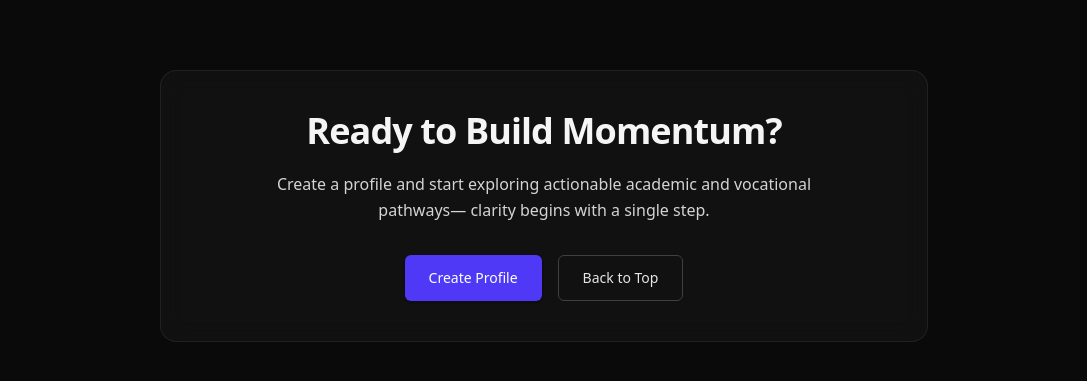
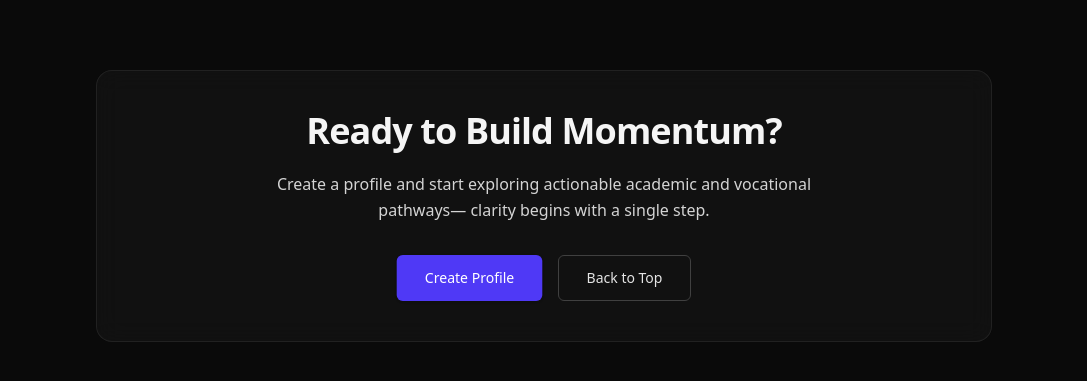
Before and after one commit to khushveer007/SIH-2.0, a React (Vite) app in the folder frontend/: page / in a window 1280 px wide. Shown: the part 2371-2752 px from the top of the page, without its empty margins (96-1183 px from the left). Built offline with nearby package versions, Linux system fonts and the light colour scheme.

Commit message:
feat: update metadata timestamp; refactor imports in AnimatedList and FinalCta components; add Footer component; enhance animation variants with blurReveal effect

```diff
--- a/frontend/src/components/animated-list-demo.tsx
+++ b/frontend/src/components/animated-list-demo.tsx
@@ -1,7 +1,7 @@
 "use client";
 
-import { cn } from "@/lib/utils";
-import { AnimatedList } from "@/components/animated-list";
+import { cn } from "../lib/utils"; // adjusted from alias
+import { AnimatedList } from "./magicui/animated-list";
 
 interface Item {
   name: string;
--- a/frontend/src/components/landing/FinalCta.tsx
+++ b/frontend/src/components/landing/FinalCta.tsx
@@ -1,12 +1,30 @@
 import { motion, useReducedMotion } from 'framer-motion';
-import { scaleIn, fadeInUp } from './variants';
+import { scaleIn, fadeInUp, blurReveal } from './variants';
 
 export const FinalCta: React.FC = () => {
   const reduce = useReducedMotion();
   return (
     <section id="get-started" className="py-24 md:py-32 relative">
-      <div aria-hidden className="absolute inset-0 -z-10 bg-[radial-gradient(circle_at_center,rgba(99,102,241,0.18),transparent_70%)]" />
-      <div className="container max-w-3xl mx-auto text-center">
+      {/* Ripple / gradient background */}
+      <div
+        aria-hidden
+        className="absolute inset-0 -z-10 overflow-hidden flex items-center justify-center"
+      >
+        {/* Static fallback when reduced motion */}
+        {reduce ? (
+          <div className="absolute inset-0 bg-[radial-gradient(circle_at_center,rgba(99,102,241,0.18),transparent_70%)]" />
+        ) : (
+          <div className="relative w-[110vmin] h-[110vmin]">
+            <div className="absolute inset-0 rounded-full bg-indigo-500/10 blur-3xl animate-[ripple_5s_linear_infinite]" />
+            <div className="absolute inset-0 rounded-full bg-indigo-400/5 blur-2xl animate-[ripple_7s_linear_infinite_reverse]" />
+          </div>
+        )}
+      </div>
+      <style>{`
+        @keyframes ripple { to { transform: rotate(360deg); } }
+        @keyframes cta-pulse { 0%,100% { transform: scale(1); } 50% { transform: scale(1.05); } }
+      `}</style>
+      <div className="container max-w-[56rem] mx-auto text-center">
         <motion.div
           initial={reduce ? undefined : 'hidden'}
           whileInView={reduce ? undefined : 'show'}
@@ -15,23 +33,23 @@ export const FinalCta: React.FC = () => {
           className="relative rounded-2xl border border-neutral-800/80 bg-neutral-900/60 backdrop-blur-md p-10 overflow-hidden"
         >
           <div aria-hidden className="pointer-events-none absolute -inset-px rounded-2xl ring-1 ring-indigo-500/20" />
-          <motion.h2 variants={fadeInUp} className="text-3xl md:text-4xl font-bold tracking-tight">
+          <motion.h2 variants={reduce ? undefined : blurReveal} className="text-3xl md:text-4xl font-bold tracking-tight">
             Ready to Build Momentum?
           </motion.h2>
-          <motion.p variants={fadeInUp} className="mt-5 text-neutral-300 leading-relaxed max-w-xl mx-auto">
+          <motion.p variants={reduce ? undefined : blurReveal} className="mt-5 text-neutral-300 leading-relaxed max-w-xl mx-auto">
             Create a profile and start exploring actionable academic and vocational pathways—
             clarity begins with a single step.
           </motion.p>
           <motion.div variants={fadeInUp} className="mt-8 flex flex-col sm:flex-row gap-4 justify-center">
             <a
               href="#register"
-              className="inline-flex items-center justify-center rounded-md bg-indigo-600 px-6 py-3 text-sm font-medium text-white shadow hover:bg-indigo-500 focus-visible:outline-none focus-visible:ring-2 focus-visible:ring-indigo-400 transition-colors"
+              className={`inline-flex items-center justify-center rounded-md bg-indigo-600 px-7 py-3 text-sm font-medium text-white shadow hover:bg-indigo-500 focus-visible:outline-none focus-visible:ring-2 focus-visible:ring-indigo-400 transition-colors ${reduce ? '' : 'animate-[cta-pulse_2s_ease-in-out_infinite]'}`}
             >
               Create Profile
             </a>
             <a
               href="#hero"
-              className="inline-flex items-center justify-center rounded-md border border-neutral-700 px-6 py-3 text-sm font-medium text-neutral-200 hover:bg-neutral-800 focus-visible:outline-none focus-visible:ring-2 focus-visible:ring-indigo-400 transition-colors"
+              className="inline-flex items-center justify-center rounded-md border border-neutral-700 px-7 py-3 text-sm font-medium text-neutral-200 hover:bg-neutral-800 focus-visible:outline-none focus-visible:ring-2 focus-visible:ring-indigo-400 transition-colors"
             >
               Back to Top
             </a>
--- /dev/null
+++ b/frontend/src/components/landing/Footer.tsx
@@ -0,0 +1,34 @@
+import React from 'react';
+
+export const Footer: React.FC = () => {
+  return (
+    <footer className="mt-24 border-t border-neutral-800/70 py-16 text-sm" aria-labelledby="footer-heading">
+      <div className="container">
+        <h2 id="footer-heading" className="sr-only">Site Footer</h2>
+        <div className="grid gap-12 sm:gap-8 sm:grid-cols-2 lg:grid-cols-3">
+          <div>
+            <h3 className="font-semibold text-neutral-200 mb-3">About</h3>
+            <p className="text-neutral-400 leading-relaxed max-w-xs">A guidance platform helping students map academic choices to meaningful career trajectories.</p>
+          </div>
+          <nav aria-label="Contact" className="space-y-3">
+            <h3 className="font-semibold text-neutral-200 mb-1">Contact</h3>
+            <ul className="space-y-2">
+              <li><a href="#support" className="text-neutral-400 hover:text-neutral-200 focus-visible:outline-none focus-visible:ring-2 focus-visible:ring-indigo-400 rounded px-1">Support</a></li>
+              <li><a href="mailto:info@example.com" className="text-neutral-400 hover:text-neutral-200 focus-visible:outline-none focus-visible:ring-2 focus-visible:ring-indigo-400 rounded px-1">Email</a></li>
+              <li><a href="#community" className="text-neutral-400 hover:text-neutral-200 focus-visible:outline-none focus-visible:ring-2 focus-visible:ring-indigo-400 rounded px-1">Community</a></li>
+            </ul>
+          </nav>
+          <nav aria-label="Social" className="space-y-3">
+            <h3 className="font-semibold text-neutral-200 mb-1">Social</h3>
+            <ul className="space-y-2">
+              <li><a href="https://twitter.com" className="text-neutral-400 hover:text-neutral-200 focus-visible:outline-none focus-visible:ring-2 focus-visible:ring-indigo-400 rounded px-1">Twitter</a></li>
+              <li><a href="https://github.com" className="text-neutral-400 hover:text-neutral-200 focus-visible:outline-none focus-visible:ring-2 focus-visible:ring-indigo-400 rounded px-1">GitHub</a></li>
+              <li><a href="https://linkedin.com" className="text-neutral-400 hover:text-neutral-200 focus-visible:outline-none focus-visible:ring-2 focus-visible:ring-indigo-400 rounded px-1">LinkedIn</a></li>
+            </ul>
+          </nav>
+        </div>
+        <div className="mt-12 text-neutral-600 text-xs">© {new Date().getFullYear()} Future Pathways. All rights reserved.</div>
+      </div>
+    </footer>
+  );
+};
--- a/frontend/src/components/landing/LandingPage.tsx
+++ b/frontend/src/components/landing/LandingPage.tsx
@@ -3,6 +3,7 @@ import { Hero } from './Hero';
 import { HowItWorks } from './HowItWorks';
 import { Features } from './Features';
 import { FinalCta } from './FinalCta';
+import { Footer } from './Footer';
 
 export const LandingPage: React.FC = () => {
   return (
@@ -11,6 +12,7 @@ export const LandingPage: React.FC = () => {
       <HowItWorks />
       <Features />
       <FinalCta />
+      <Footer />
     </div>
   );
 };
--- a/frontend/src/components/landing/variants.ts
+++ b/frontend/src/components/landing/variants.ts
@@ -31,3 +31,14 @@ export const marqueeContainer: Variants = {
   hidden: { opacity: 0 },
   show: { opacity: 1, transition: { duration: 0.6 } }
 };
+
+// New blur + reveal effect (brief blur that resolves quickly)
+export const blurReveal: Variants = {
+  hidden: { opacity: 0, filter: 'blur(8px)' },
+  show: { opacity: 1, filter: 'blur(0px)', transition: { duration: 0.6, ease: 'easeOut' } }
+};
+
+/*
+Pulse animation is implemented via Tailwind arbitrary keyframes in component:
+@keyframes cta-pulse { 0%,100% { transform: scale(1); } 50% { transform: scale(1.05); } }
+*/
--- a/frontend/src/components/magicui/animated-list.tsx
+++ b/frontend/src/components/magicui/animated-list.tsx
@@ -1,24 +1,24 @@
 "use client";
 
 import { cn } from "@/lib/utils";
-import { AnimatePresence, motion } from "motion/react";
+import { AnimatePresence, motion } from "framer-motion";
 import React, {
-  ComponentPropsWithoutRef,
+  type ComponentPropsWithoutRef,
   useEffect,
   useMemo,
   useState,
 } from "react";
 
 export function AnimatedListItem({ children }: { children: React.ReactNode }) {
-  const animations = {
-    initial: { scale: 0, opacity: 0 },
-    animate: { scale: 1, opacity: 1, originY: 0 },
-    exit: { scale: 0, opacity: 0 },
-    transition: { type: "spring", stiffness: 350, damping: 40 },
-  };
-
   return (
-    <motion.div {...animations} layout className="mx-auto w-full">
+    <motion.div
+      layout
+      initial={{ scale: 0, opacity: 0 }}
+      animate={{ scale: 1, opacity: 1, originY: 0 }}
+      exit={{ scale: 0, opacity: 0 }}
+      transition={{ type: "spring", stiffness: 350, damping: 40 }}
+      className="mx-auto w-full"
+    >
       {children}
     </motion.div>
   );
```
Also changed, not shown: 1 other file (tests, documents, lock files or other folders).
